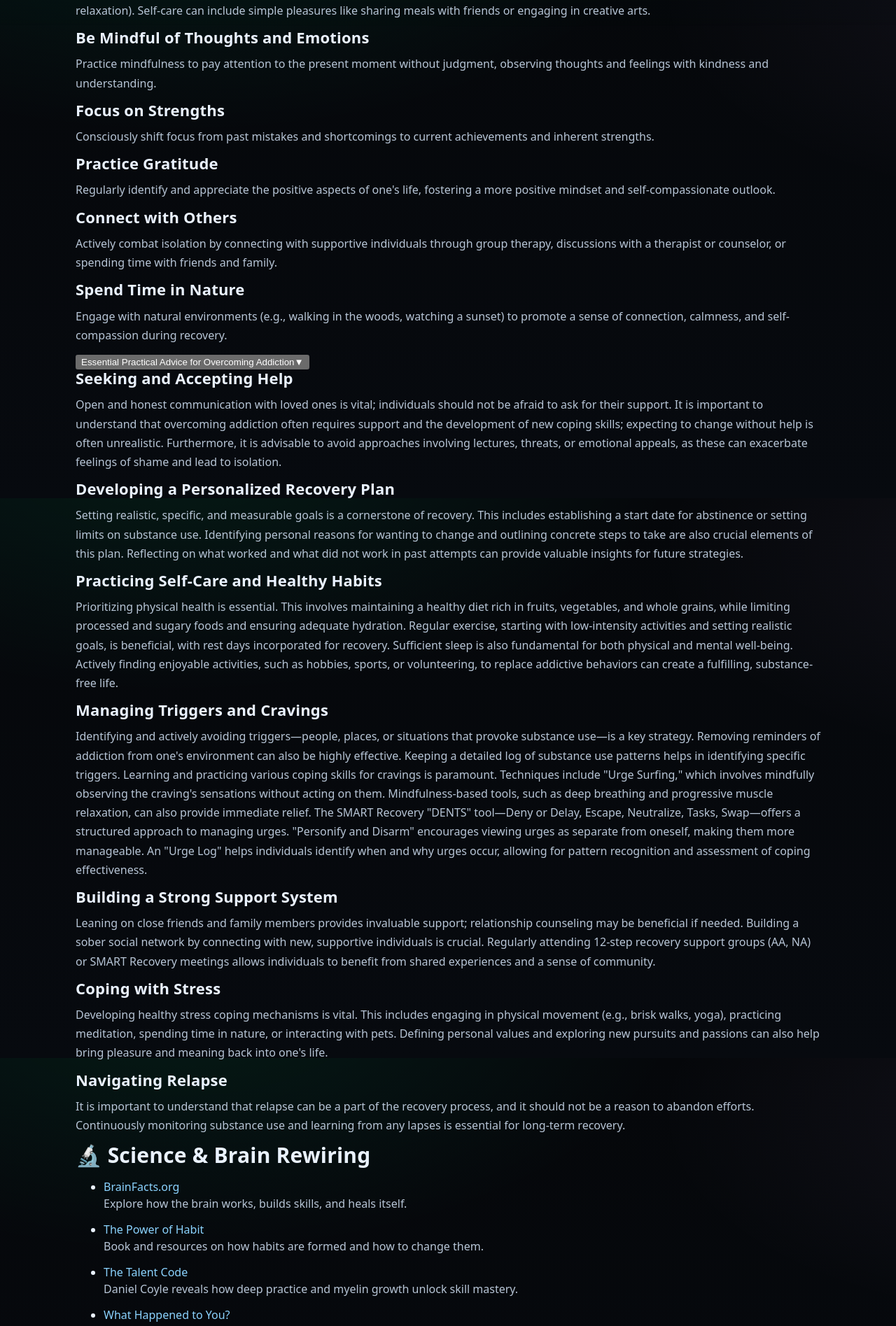
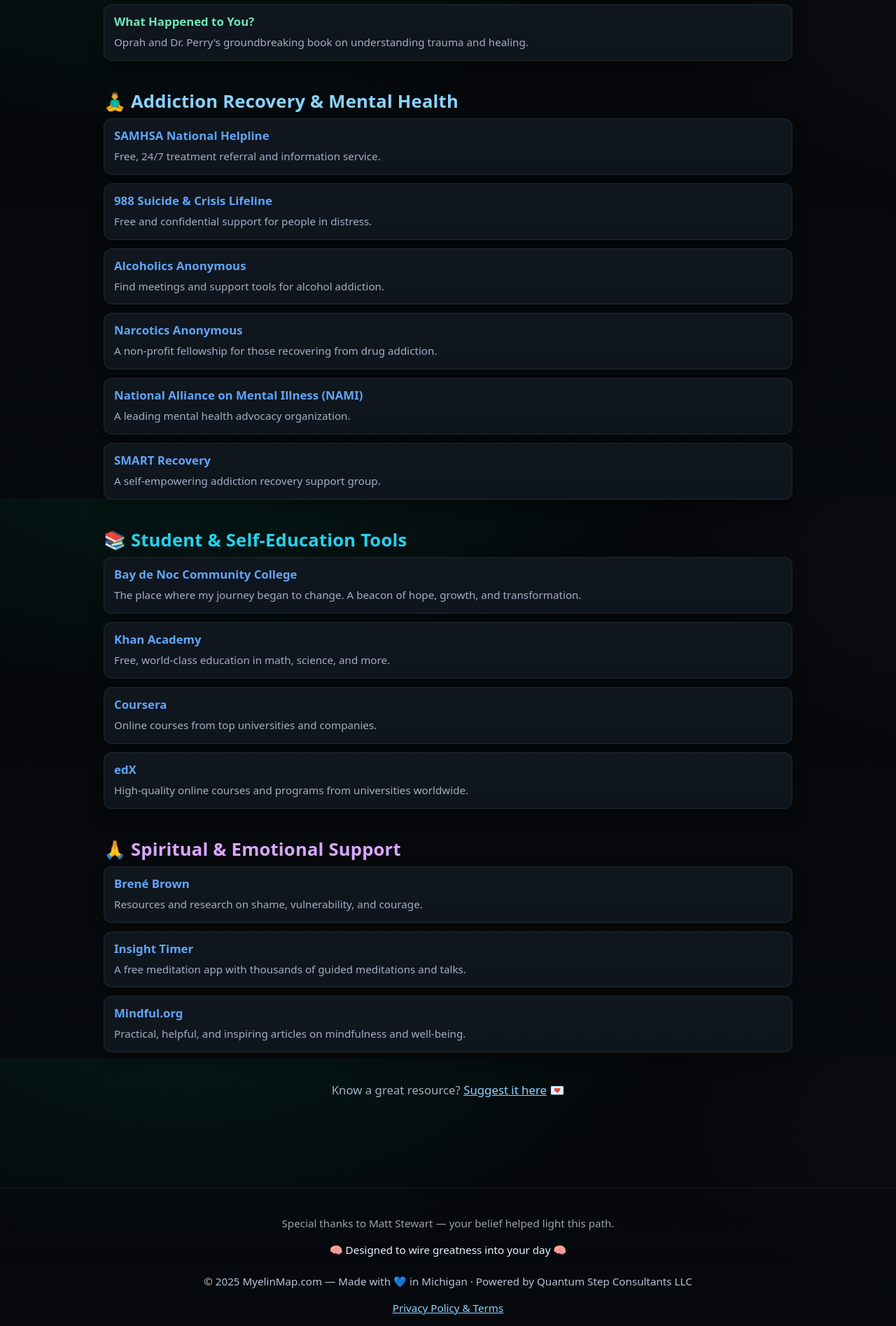
Before and after one commit to bl0ckchained/myelinmap, a Next.js app: page /resources in a window 1280 px wide. Shown: the part 888-2783 px from the top of the page at 70% size. Built offline with nearby package versions, Linux system fonts and the light colour scheme.

Commit message:
updating resources page

```diff
--- a/pages/resources.tsx
+++ b/pages/resources.tsx
@@ -1,8 +1,9 @@
 import Head from "next/head";
 import Link from "next/link";
-import React, { useState } from "react";
+import React, { useEffect, useRef, useState } from "react";
 
-// --- Embedded Header Component ---
+/* ---------------- Navigation ---------------- */
+
 const navLinks = [
   { href: "/", label: "🏠 Home", hoverColor: "hover:bg-emerald-500" },
   { href: "/rewire", label: "🔥 7-Day Challenge", hoverColor: "hover:bg-amber-400" },
@@ -17,31 +18,43 @@ const Header = ({ title, subtitle }: { title: string; subtitle?: string }) => {
   return (
     <header
       style={{
-        backgroundColor: "#111827", // gray-900
-        color: "#ffffff",
+        background:
+          "linear-gradient(180deg, rgba(7,10,15,.85), rgba(7,10,15,.6)), radial-gradient(1000px 400px at 10% -10%, rgba(0,255,170,.12), transparent 60%)",
+        color: "#eaf2ff",
         textAlign: "center",
         padding: "3rem 1rem",
+        borderBottom: "1px solid rgba(255,255,255,.08)",
       }}
     >
-      {/* Title and Subtitle */}
-      <h1 style={{ fontSize: "2.25rem", fontWeight: "bold", margin: 0 }}>
+      <h1
+        style={{
+          fontSize: "2.5rem",
+          fontWeight: 800,
+          margin: 0,
+          background:
+            "linear-gradient(90deg, #00ffaa, #8bd3ff, #d9a7ff)",
+          WebkitBackgroundClip: "text",
+          backgroundClip: "text",
+          color: "transparent",
+          textShadow: "0 6px 30px rgba(0,255,170,.08)",
+        }}
+      >
         {title}
       </h1>
       {subtitle && (
         <p
           style={{
             fontSize: "1.125rem",
-            marginTop: "0.5rem",
-            maxWidth: "40rem",
-            marginLeft: "auto",
-            marginRight: "auto",
+            marginTop: "0.6rem",
+            maxWidth: "44rem",
+            marginInline: "auto",
+            color: "#b7c5d6",
           }}
         >
           {subtitle}
         </p>
       )}
 
-      {/* Navigation */}
       <nav
         style={{
           marginTop: "2rem",
@@ -49,23 +62,24 @@ const Header = ({ title, subtitle }: { title: string; subtitle?: string }) => {
           flexWrap: "wrap",
           justifyContent: "center",
           gap: "0.75rem",
-          fontSize: "0.875rem",
+          fontSize: ".9rem",
         }}
       >
         {navLinks.map(({ href, label, hoverColor }) => (
           <Link key={href} href={href} legacyBehavior>
             <a
               style={{
-                padding: "0.5rem 1rem",
+                padding: "0.55rem 1rem",
                 borderRadius: "9999px",
                 color: "#ffffff",
-                backgroundColor: "#1f2937", // gray-800
+                backgroundColor: "#1f2937",
                 textDecoration: "none",
-                boxShadow: "0 4px 6px rgba(0,0,0,0.1)",
-                transition: "all 0.3s",
+                border: "1px solid rgba(255,255,255,.08)",
+                boxShadow: "0 10px 30px rgba(0,0,0,.25)",
+                transition: "all 200ms ease",
               }}
               onMouseOver={(e) => {
-                const colorMap: { [key: string]: string } = {
+                const colorMap: { [k: string]: string } = {
                   "hover:bg-emerald-500": "#10b981",
                   "hover:bg-amber-400": "#fbbf24",
                   "hover:bg-lime-400": "#a3e635",
@@ -74,18 +88,16 @@ const Header = ({ title, subtitle }: { title: string; subtitle?: string }) => {
                   "hover:bg-rose-400": "#fb7185",
                   "hover:bg-blue-400": "#60a5fa",
                 };
-                (e.currentTarget as HTMLAnchorElement).style.backgroundColor =
-                  colorMap[hoverColor] || "#10b981";
-                (e.currentTarget as HTMLAnchorElement).style.color = "#000000";
-                (e.currentTarget as HTMLAnchorElement).style.transform =
-                  "translateY(-4px) scale(1.05)";
+                const el = e.currentTarget as HTMLAnchorElement;
+                el.style.backgroundColor = colorMap[hoverColor] || "#10b981";
+                el.style.color = "#000";
+                el.style.transform = "translateY(-3px) scale(1.03)";
               }}
               onMouseOut={(e) => {
-                (e.currentTarget as HTMLAnchorElement).style.backgroundColor =
-                  "#1f2937";
-                (e.currentTarget as HTMLAnchorElement).style.color = "#ffffff";
-                (e.currentTarget as HTMLAnchorElement).style.transform =
-                  "translateY(0) scale(1)";
+                const el = e.currentTarget as HTMLAnchorElement;
+                el.style.backgroundColor = "#1f2937";
+                el.style.color = "#fff";
+                el.style.transform = "translateY(0) scale(1)";
               }}
             >
               {label}
@@ -97,42 +109,73 @@ const Header = ({ title, subtitle }: { title: string; subtitle?: string }) => {
   );
 };
 
-// --- Embedded Footer Component ---
+/* ---------------- Footer ---------------- */
+
 const Footer = () => {
   return (
     <footer
       style={{
         textAlign: "center",
         padding: "2rem",
-        backgroundColor: "#111827",
-        color: "#fff",
-        fontSize: "0.875rem",
+        background:
+          "linear-gradient(180deg, rgba(7,10,15,.4), rgba(7,10,15,.75))",
+        color: "#b7c5d6",
+        fontSize: "0.95rem",
+        borderTop: "1px solid rgba(255,255,255,.08)",
+        marginTop: "4rem",
       }}
     >
-      <div style={{ marginBottom: "1.5rem" }}>
-        <p style={{ color: "#9ca3af", marginTop: "0.5rem" }}>Special thanks to Matt Stewart — your belief helped light this path.</p>
-        <p>🧠 Designed to wire greatness into your day 🧠</p>
+      <div style={{ marginBottom: "1.2rem" }}>
+        <p style={{ color: "#9ca3af", marginTop: ".4rem" }}>
+          Special thanks to Matt Stewart — your belief helped light this path.
+        </p>
+        <p style={{ color: "#eaf2ff" }}>🧠 Designed to wire greatness into your day 🧠</p>
       </div>
 
-      <div style={{ marginBottom: "1.5rem" }}>
-        <p>&copy; {new Date().getFullYear()} MyelinMap.com — Made with 💙 in Michigan · Powered by Quantum Step Consultants LLC</p>
+      <div style={{ marginBottom: "1.2rem", color: "#eaf2ff" }}>
+        <p>
+          &copy; {new Date().getFullYear()} MyelinMap.com — Made with 💙 in
+          Michigan · Powered by Quantum Step Consultants LLC
+        </p>
         <p>
           <Link href="/legalpage" legacyBehavior>
-            <a style={{ textDecoration: "underline", color: "#bfdbfe" }}>Privacy Policy & Terms</a>
+            <a style={{ textDecoration: "underline", color: "#8bd3ff" }}>
+              Privacy Policy &amp; Terms
+            </a>
           </Link>
         </p>
       </div>
 
-      <div style={{ display: "flex", justifyContent: "center", alignItems: "center", gap: "0.75rem", flexWrap: "wrap" }}>
-        <span style={{ color: "#9ca3af" }}>Join our journey</span>
+      <div
+        style={{
+          display: "flex",
+          justifyContent: "center",
+          alignItems: "center",
+          gap: ".6rem",
+          flexWrap: "wrap",
+        }}
+      >
+        <span>Join our journey</span>
         <a
           href="https://www.youtube.com/@myelinmap"
           target="_blank"
           rel="noopener noreferrer"
           aria-label="YouTube Channel"
-          style={{ transition: "opacity 0.3s", color: "#ef4444", display: "inline-flex", alignItems: "center", gap: "0.35rem" }}
+          style={{
+            transition: "opacity 0.3s",
+            color: "#ef4444",
+            display: "inline-flex",
+            alignItems: "center",
+            gap: ".35rem",
+          }}
         >
-          <svg xmlns="http://www.w3.org/2000/svg" width="26" height="26" viewBox="0 0 24 24" fill="currentColor">
+          <svg
+            xmlns="http://www.w3.org/2000/svg"
+            width="26"
+            height="26"
+            viewBox="0 0 24 24"
+            fill="currentColor"
+          >
             <path d="M19.615 3.184c-1.007-.372-5.615-.372-5.615-.372s-4.608 0-5.615.372a3.21 3.21 0 0 0-2.262 2.262c-.373 1.007-.373 3.108-.373 3.108s0 2.101.373 3.108a3.21 3.21 0 0 0 2.262 2.262c1.007.372 5.615.372 5.615.372s4.608 0 5.615-.372a3.21 3.21 0 0 0 2.262-2.262c.373-1.007.373-3.108.373-3.108s0-2.101-.373-3.108a3.21 3.21 0 0 0-2.262-2.262zm-10.615 8.816v-5l5 2.5-5 2.5z" />
           </svg>
           <span>YouTube</span>
@@ -142,38 +185,89 @@ const Footer = () => {
   );
 };
 
-// --- Helper Component for Accordion Menus ---
-interface AccordionContent {
-  title: string;
-  description: string;
-}
-interface AccordionProps {
-  title: string;
-  content: AccordionContent[];
-}
+/* ---------------- Accordion (Tailwind-free) ---------------- */
+
+interface AccordionContent { title: string; description: string; }
+interface AccordionProps { title: string; content: AccordionContent[]; }
+
 const Accordion: React.FC<AccordionProps> = ({ title, content }) => {
   const [isOpen, setIsOpen] = useState(false);
+  const innerRef = useRef<HTMLDivElement>(null);
+  const [height, setHeight] = useState(0);
+
+  // Recompute height when opening or on resize so animation fits content
+  useEffect(() => {
+    const measure = () => {
+      if (innerRef.current) setHeight(innerRef.current.scrollHeight);
+    };
+    measure();
+    if (isOpen) {
+      window.addEventListener("resize", measure);
+      return () => window.removeEventListener("resize", measure);
+    }
+  }, [isOpen, content]);
+
   return (
-    <div className="w-full bg-gray-800 rounded-xl shadow-lg border border-gray-700">
+    <div
+      style={{
+        background:
+          "linear-gradient(180deg, rgba(255,255,255,.02), rgba(255,255,255,.01)), #0c121a",
+        border: "1px solid rgba(255,255,255,.08)",
+        borderRadius: 16,
+        boxShadow:
+          "0 10px 30px rgba(0,0,0,.35), 0 0 30px rgba(0,255,170,.12), 0 0 60px rgba(139,211,255,.08)",
+        overflow: "hidden",
+      }}
+    >
       <button
         onClick={() => setIsOpen(!isOpen)}
-        className="w-full flex justify-between items-center px-6 py-4 text-left font-bold text-white transition-colors duration-200 hover:bg-gray-700 rounded-xl"
+        aria-expanded={isOpen}
+        style={{
+          width: "100%",
+          display: "flex",
+          justifyContent: "space-between",
+          alignItems: "center",
+          padding: "16px 20px",
+          background: "transparent",
+          color: "#eaf2ff",
+          fontWeight: 800,
+          fontSize: "1.05rem",
+          cursor: "pointer",
+          border: "none",
+        }}
       >
         <span>{title}</span>
-        <span className={`transform transition-transform duration-300 ${isOpen ? 'rotate-180' : 'rotate-0'}`}>
+        <span
+          aria-hidden
+          style={{
+            display: "inline-block",
+            transition: "transform .25s ease",
+            transform: isOpen ? "rotate(180deg)" : "rotate(0deg)",
+            color: "#8bd3ff",
+          }}
+        >
           ▼
         </span>
       </button>
+
       <div
-        className={`overflow-y-auto transition-all duration-500 ease-in-out ${
-          isOpen ? 'max-h-[20rem] opacity-100 p-6' : 'max-h-0 opacity-0 p-0'
-        }`}
+        style={{
+          overflow: "hidden",
+          maxHeight: isOpen ? height : 0,
+          opacity: isOpen ? 1 : 0,
+          transition: "max-height .45s ease, opacity .35s ease, padding .3s ease",
+          padding: isOpen ? "0 20px 16px 20px" : "0 20px",
+        }}
       >
-        <div className="space-y-4">
-          {content.map((item, index) => (
-            <div key={index}>
-              <h3 className="font-semibold text-emerald-300">{item.title}</h3>
-              <p className="text-gray-300 mt-1">{item.description}</p>
+        <div ref={innerRef} style={{ paddingTop: 6 }}>
+          {content.map((item, i) => (
+            <div key={i} style={{ marginBottom: 12 }}>
+              <h3 style={{ margin: 0, color: "#56ffa3", fontWeight: 700 }}>
+                {item.title}
+              </h3>
+              <p style={{ margin: "6px 0 0", color: "#b7c5d6", lineHeight: 1.7 }}>
+                {item.description}
+              </p>
             </div>
           ))}
         </div>
@@ -182,7 +276,8 @@ const Accordion: React.FC<AccordionProps> = ({ title, content }) => {
   );
 };
 
-// --- Helper Component for Resource Links ---
+/* ---------------- Resource Link ---------------- */
+
 const ResourceLink = ({
   href,
   title,
@@ -192,23 +287,65 @@ const ResourceLink = ({
   href: string;
   title: string;
   description: string;
-  color: string;
-}) => (
-  <li>
+  color: string; // expects tailwind-like keys; we map to hex
+}) => {
+  const colorMap: Record<string, string> = {
+    "emerald-300": "#6ee7b7",
+    "emerald-400": "#34d399",
+    "blue-400": "#60a5fa",
+    "cyan-400": "#22d3ee",
+    "purple-400": "#c084fc",
+  };
+  const accent = colorMap[color] || "#8bd3ff";
+
+  return (
+    <li style={{ listStyle: "none" }}>
       <a
         href={href}
         target="_blank"
         rel="noopener noreferrer"
-      className="text-lg block transition-transform duration-200 transform hover:translate-x-2"
+        style={{
+          display: "block",
+          padding: "12px 14px",
+          borderRadius: 12,
+          textDecoration: "none",
+          background:
+            "linear-gradient(180deg, rgba(255,255,255,.02), rgba(255,255,255,.01)), #0c121a",
+          border: "1px solid rgba(255,255,255,.08)",
+          boxShadow: "0 10px 20px rgba(0,0,0,.35)",
+          transition: "transform .15s ease, border-color .2s ease",
+        }}
+        onMouseOver={(e) => {
+          const el = e.currentTarget as HTMLAnchorElement;
+          el.style.transform = "translateX(6px)";
+          el.style.borderColor = "rgba(139,211,255,.35)";
+        }}
+        onMouseOut={(e) => {
+          const el = e.currentTarget as HTMLAnchorElement;
+          el.style.transform = "translateX(0)";
+          el.style.borderColor = "rgba(255,255,255,.08)";
+        }}
       >
-      {/* Note: if Tailwind purge removes dynamic colors, we can safelist or map fixed classes */}
-      <span className={`text-${color} font-semibold hover:underline`}>{title}</span>
-      <p className="text-gray-400 text-sm mt-1">{description}</p>
+        <span
+          style={{
+            display: "inline-block",
+            fontWeight: 700,
+            fontSize: "1.05rem",
+            color: accent,
+          }}
+        >
+          {title}
+        </span>
+        <p style={{ margin: "6px 0 0", color: "#9fb0c4", fontSize: ".95rem" }}>
+          {description}
+        </p>
       </a>
     </li>
   );
+};
 
-// --- Main Resources Component ---
+/* ---------------- Main Page ---------------- */
+
 export default function Resources() {
   const selfLoveContent = [
     { title: "Forgive Yourself", description: "Acknowledge past behaviors as an outgrowth of illness, not a moral failing. Focus on staying well and moving forward without dwelling on past mistakes." },
@@ -265,11 +402,8 @@ export default function Resources() {
   return (
     <>
       <Head>
-        <title>Resources &mdash; Myelin Map</title>
-        <meta
-          name="description"
-          content="A curated collection of support tools and resources for your growth journey."
-        />
+        <title>Resources — Myelin Map</title>
+        <meta name="description" content="A curated collection of support tools and resources for your growth journey." />
         <meta name="viewport" content="width=device-width, initial-scale=1.0" />
       </Head>
 
@@ -278,25 +412,51 @@ export default function Resources() {
         subtitle="Whether you're rewiring your brain, battling addiction, or building discipline, you're not alone."
       />
 
-      <main className="bg-gray-900 text-white px-6 py-20 min-h-screen">
-        <section className="max-w-4xl mx-auto space-y-16">
-
-          <h1 className="text-4xl font-bold mb-6 text-center text-white">
-            <span role="img" aria-label="brain emoji">🧠</span> Just Some Great Advice
+      <main
+        style={{
+          maxWidth: "64rem",
+          margin: "0 auto",
+          padding: "3rem 1.25rem",
+          color: "#eaf2ff",
+        }}
+      >
+        <section style={{ display: "grid", gap: 24 }}>
+          <h1
+            style={{
+              textAlign: "center",
+              fontSize: "2rem",
+              fontWeight: 800,
+              marginBottom: "0.5rem",
+            }}
+          >
+            🧠 Just Some Great Advice
           </h1>
 
-          <Accordion title="Actionable Self-Love & Self-Compassion Practices" content={selfLoveContent} />
-          <Accordion title="Essential Practical Advice for Overcoming Addiction" content={essentialAdviceContent} />
+          <Accordion
+            title="Actionable Self-Love & Self-Compassion Practices"
+            content={selfLoveContent}
+          />
+          <Accordion
+            title="Essential Practical Advice for Overcoming Addiction"
+            content={essentialAdviceContent}
+          />
 
-          {/* Science & Brain Rewiring Section (uses scienceLinks) */}
+          {/* Science & Brain Rewiring */}
           <div>
-            <h2 className="text-3xl font-bold text-emerald-300 mb-6">
-              <span role="img" aria-label="microscope emoji">🔬</span> Science & Brain Rewiring
+            <h2
+              style={{
+                fontSize: "1.6rem",
+                fontWeight: 800,
+                margin: "1.2rem 0 .6rem",
+                color: "#56ffa3",
+              }}
+            >
+              🔬 Science & Brain Rewiring
             </h2>
-            <ul className="list-none space-y-6">
-              {scienceLinks.map((link, index) => (
+            <ul style={{ display: "grid", gap: 12, padding: 0, margin: 0 }}>
+              {scienceLinks.map((link, i) => (
                 <ResourceLink
-                  key={index}
+                  key={i}
                   href={link.href}
                   title={link.title}
                   description={link.description}
@@ -306,53 +466,92 @@ export default function Resources() {
             </ul>
           </div>
 
-          {/* Addiction Recovery & Mental Health Section */}
+          {/* Addiction Recovery & Mental Health */}
           <div>
-            <h2 className="text-3xl font-bold text-emerald-400 mb-6">
-              <span role="img" aria-label="meditating person emoji">🧘‍♂️</span> Addiction Recovery & Mental Health
+            <h2
+              style={{
+                fontSize: "1.6rem",
+                fontWeight: 800,
+                margin: "1.2rem 0 .6rem",
+                color: "#8bd3ff",
+              }}
+            >
+              🧘‍♂️ Addiction Recovery & Mental Health
             </h2>
-            <ul className="list-none space-y-6">
-              {recoveryLinks.map((link, index) => (
-                <ResourceLink key={index} href={link.href} title={link.title} description={link.description} color="blue-400" />
+            <ul style={{ display: "grid", gap: 12, padding: 0, margin: 0 }}>
+              {recoveryLinks.map((link, i) => (
+                <ResourceLink
+                  key={i}
+                  href={link.href}
+                  title={link.title}
+                  description={link.description}
+                  color="blue-400"
+                />
               ))}
             </ul>
           </div>
 
-          {/* Student & Self-Education Tools Section */}
+          {/* Student & Self-Education Tools */}
           <div>
-            <h2 className="text-3xl font-bold text-cyan-400 mb-6">
-              <span role="img" aria-label="books emoji">📚</span> Student & Self-Education Tools
+            <h2
+              style={{
+                fontSize: "1.6rem",
+                fontWeight: 800,
+                margin: "1.2rem 0 .6rem",
+                color: "#22d3ee",
+              }}
+            >
+              📚 Student & Self-Education Tools
             </h2>
-            <ul className="list-none space-y-6">
-              {educationLinks.map((link, index) => (
-                <ResourceLink key={index} href={link.href} title={link.title} description={link.description} color="blue-400" />
+            <ul style={{ display: "grid", gap: 12, padding: 0, margin: 0 }}>
+              {educationLinks.map((link, i) => (
+                <ResourceLink
+                  key={i}
+                  href={link.href}
+                  title={link.title}
+                  description={link.description}
+                  color="blue-400"
+                />
               ))}
             </ul>
           </div>
 
-          {/* Spiritual & Emotional Support Section */}
+          {/* Spiritual & Emotional Support */}
           <div>
-            <h2 className="text-3xl font-bold text-purple-400 mb-6">
-              <span role="img" aria-label="praying hands emoji">🙏</span> Spiritual & Emotional Support
+            <h2
+              style={{
+                fontSize: "1.6rem",
+                fontWeight: 800,
+                margin: "1.2rem 0 .6rem",
+                color: "#d9a7ff",
+              }}
+            >
+              🙏 Spiritual & Emotional Support
             </h2>
-            <ul className="list-none space-y-6">
-              {supportLinks.map((link, index) => (
-                <ResourceLink key={index} href={link.href} title={link.title} description={link.description} color="blue-400" />
+            <ul style={{ display: "grid", gap: 12, padding: 0, margin: 0 }}>
+              {supportLinks.map((link, i) => (
+                <ResourceLink
+                  key={i}
+                  href={link.href}
+                  title={link.title}
+                  description={link.description}
+                  color="blue-400"
+                />
               ))}
             </ul>
           </div>
 
-          {/* Call to Action */}
-          <div className="text-center mt-12">
-            <p className="text-gray-400 text-lg">
+          {/* CTA */}
+          <div style={{ textAlign: "center", marginTop: 16 }}>
+            <p style={{ color: "#9fb0c4", fontSize: "1.05rem" }}>
               Know a great resource?{" "}
               <a
                 href="mailto:chaddrummonds1976@gmail.com"
-                className="text-blue-400 hover:underline"
+                style={{ color: "#8bd3ff", textDecoration: "underline" }}
               >
                 Suggest it here
               </a>{" "}
-              <span role="img" aria-label="love letter emoji">💌</span>
+              💌
             </p>
           </div>
         </section>
@@ -362,7 +561,5 @@ export default function Resources() {
     </>
   );
 }
-// End of Resources Page Component
 // --- IGNORE ---
-// This is a Next.js page component that serves as the resources page for Myelin Map.
-// It includes a header, main content with various resource sections, and a footer.
+// This file defines the Resources page for Myelin Map.
```
Lines whose indentation alone changed are shown as unchanged.
